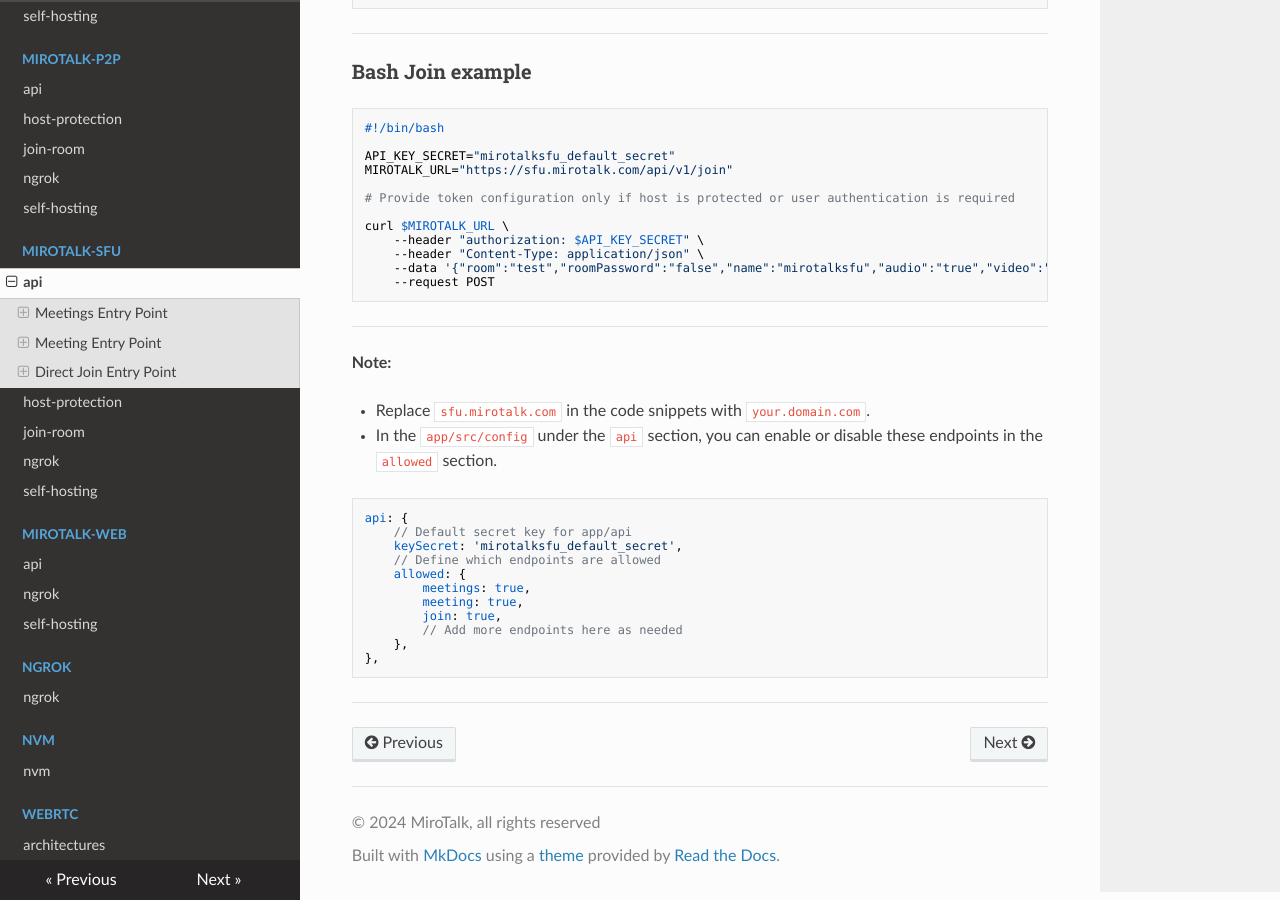
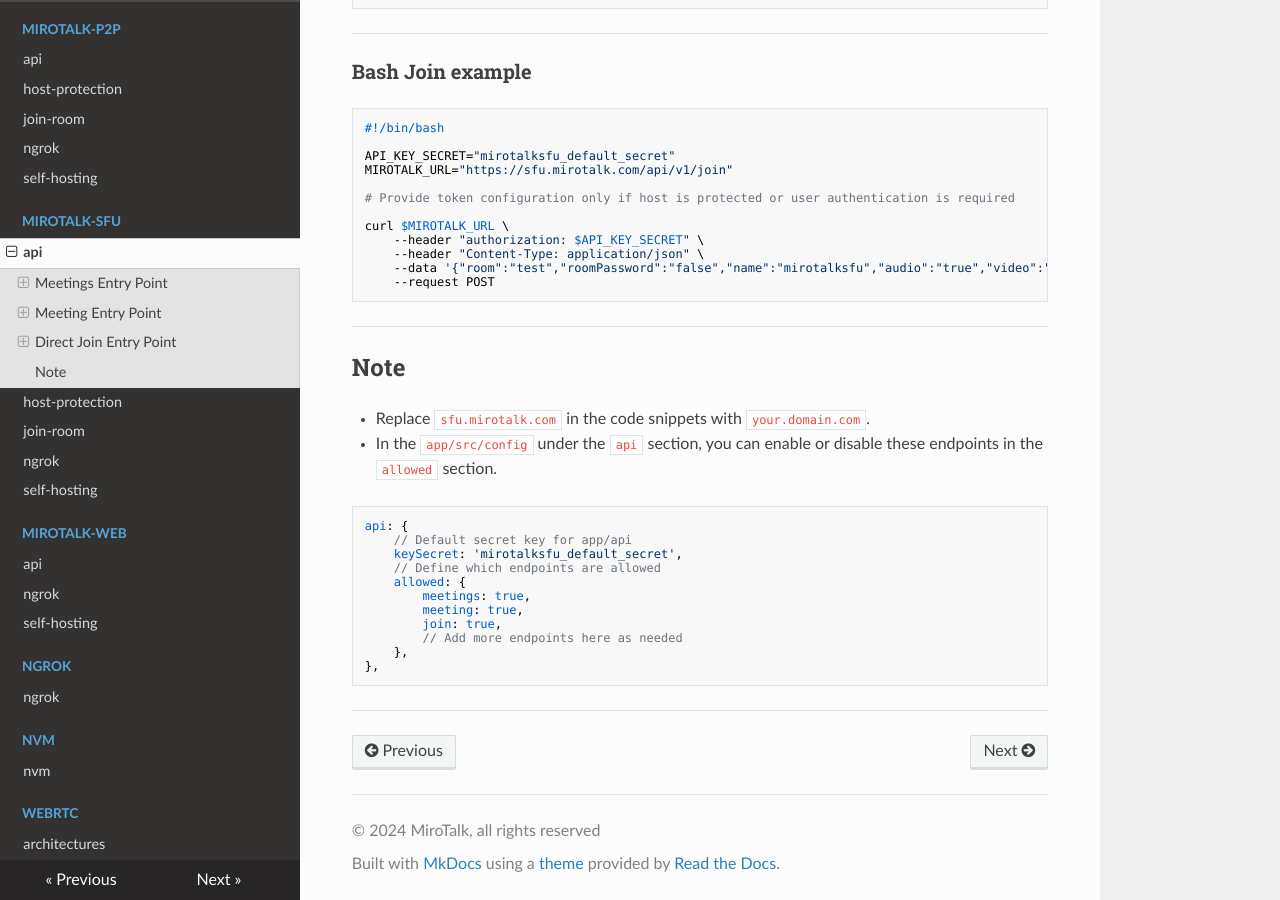
Before and after one commit to miroslavpejic85/mirotalk-docs, an MkDocs documentation site: the page built from docs/mirotalk-sfu/api.md, in a window 1280 px wide and 900 px high, scrolled down 6301 px. Built offline with MkDocs 1.6.1, drawn with Linux system fonts in a browser that asks for light colours; nearby versions of some CDN libraries.

Commit message:
[mirotalkdocs] - update docs

```diff
--- a/docs/mirotalk-sfu/api.md
+++ b/docs/mirotalk-sfu/api.md
@@ -402,7 +402,7 @@
 
 ---
 
-**Note:**
+## Note
 
 - Replace `sfu.mirotalk.com` in the code snippets with `your.domain.com`.
 - In the `app/src/config` under the `api` section, you can enable or disable these endpoints in the `allowed` section.
```
